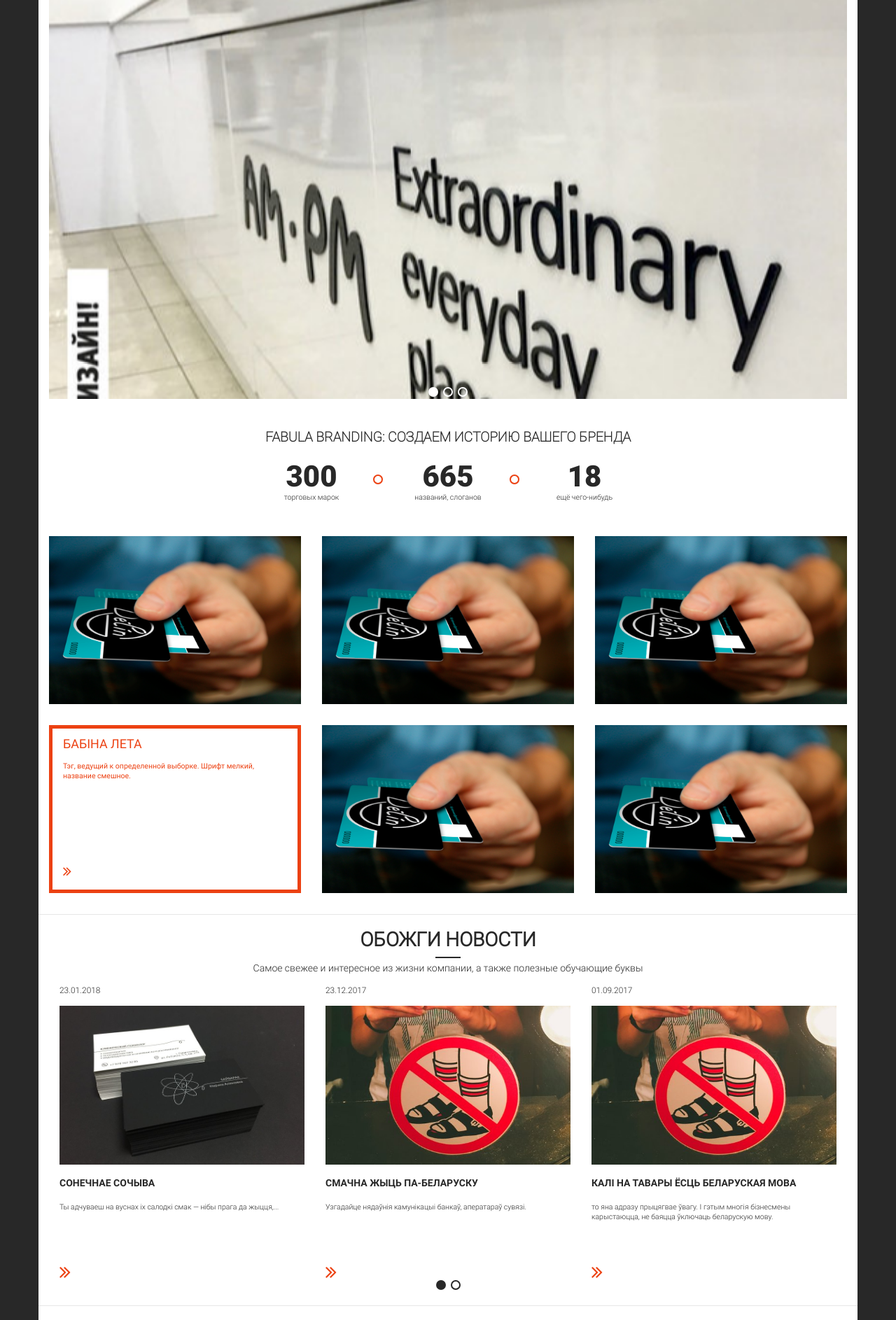
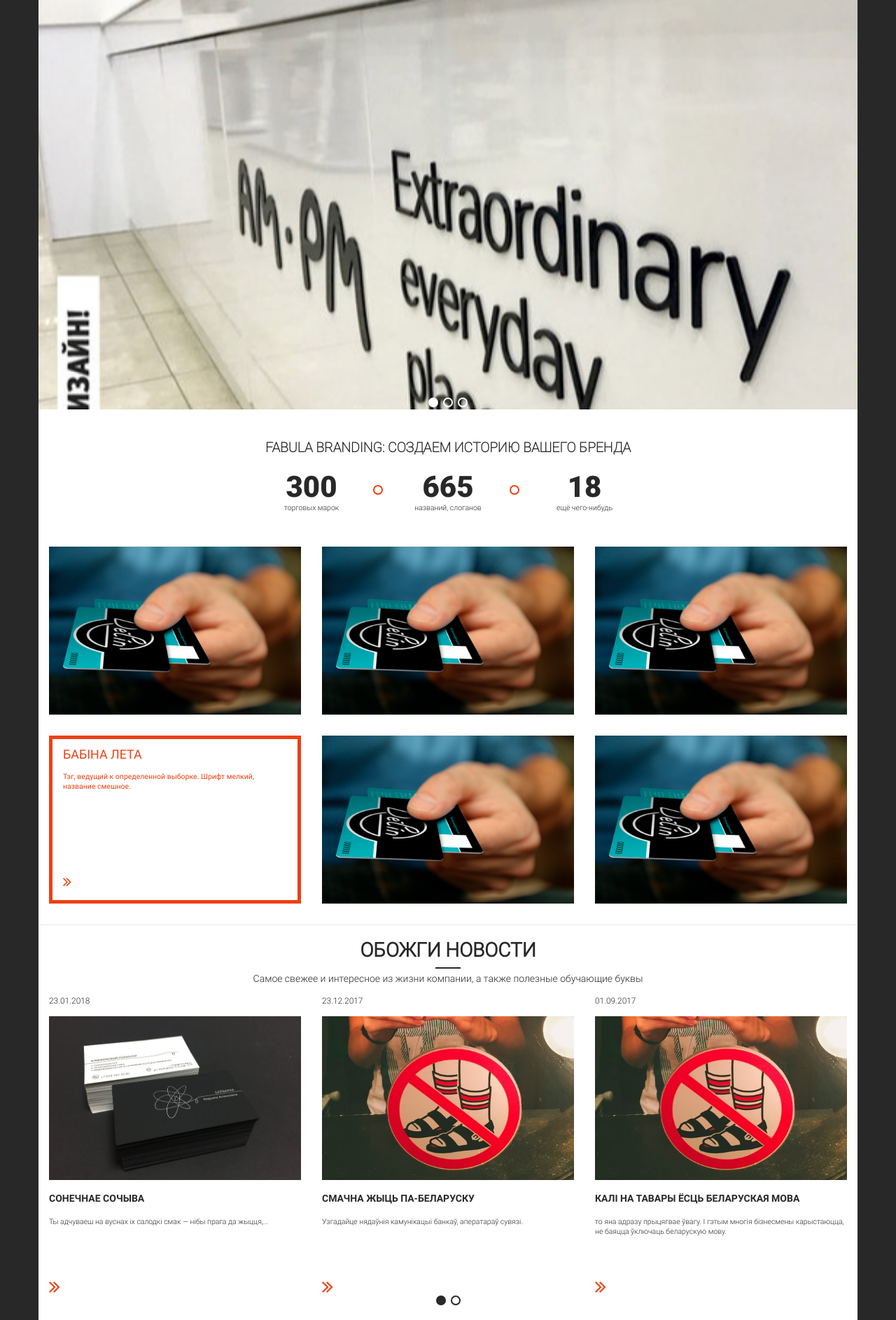
Before and after one commit to vovkaSviter/ZD, a PHP site: page /main.html in a window 1280 px wide. Shown: the part 80-1966 px from the top of the page at 70% size. Run offline with PHP 8.4, Linux system fonts and the light colour scheme.

Commit message:
Paddings on owl were removed

```diff
--- a/markup/css/zhgi.css
+++ b/markup/css/zhgi.css
@@ -151,6 +151,8 @@ nav.siteNav {
       nav.siteNav .innerList.tab a:hover {
         color: #ec4112; }
 
+.marryGoRound {
+  padding: 0; }
   .marryGoRound .stub {
     background-image: url("../imgs/mgrReception.jpg");
     background-position: center;
@@ -280,7 +282,8 @@ nav.siteNav {
     left: calc(50% - 18px); }
 
 .news {
-  border-top: solid 1px #e7e7e7; }
+  border-top: solid 1px #e7e7e7;
+  padding: 0; }
   .news h2 {
     text-align: center; }
   .news .subHeader {
--- a/markup/css/zhgi.sass
+++ b/markup/css/zhgi.sass
@@ -76,6 +76,7 @@ nav.siteNav
 
 //  c. MarryGoRound
 .marryGoRound
+  padding: 0
   .stub
     background-image: url("../imgs/mgrReception.jpg")
     background-position: center
@@ -213,6 +214,7 @@ nav.siteNav
 
 .news
   border-top: solid 1px lighten($bGray, 75%)
+  padding: 0
   h2
     text-align: center
   .subHeader
```
Also changed, not shown: 1 other file. Lines whose indentation alone changed are shown as unchanged.
